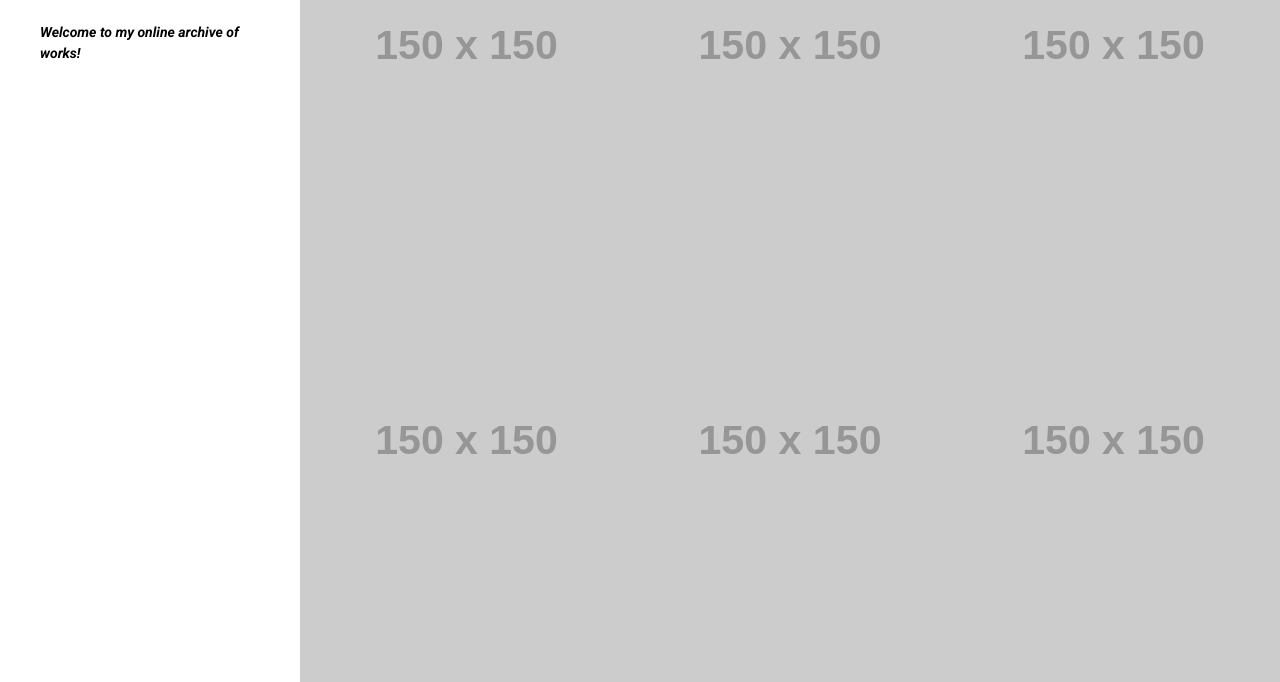
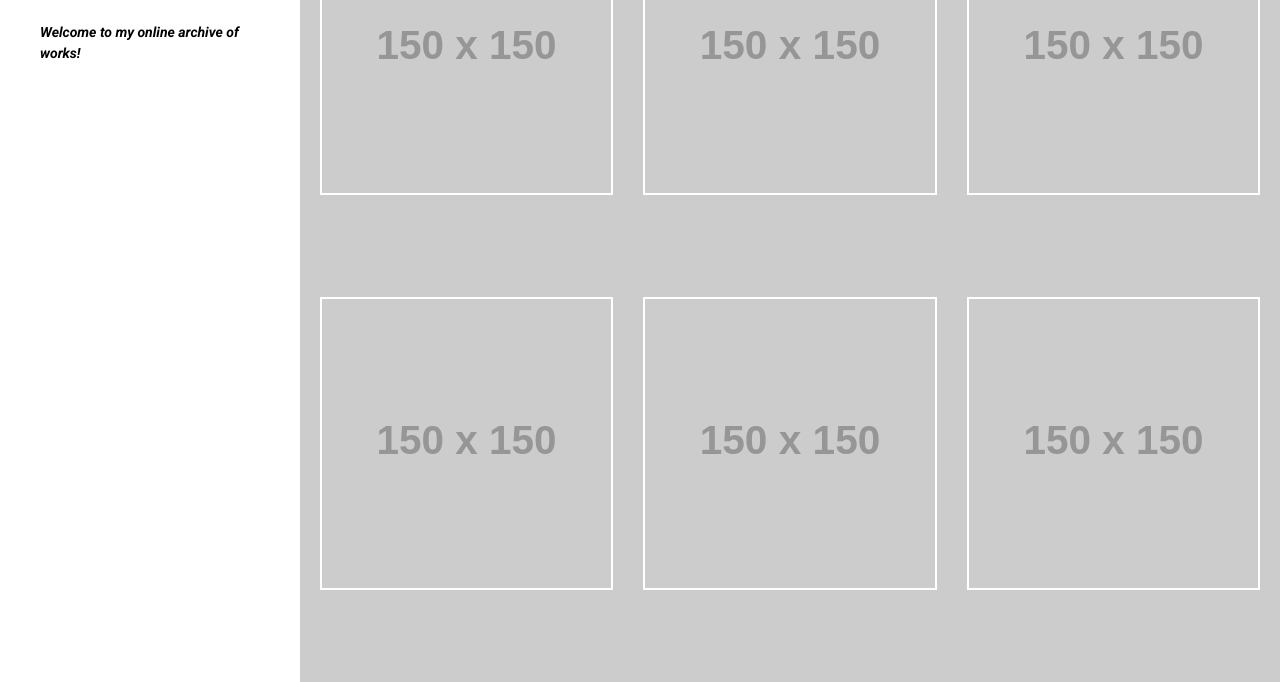
Before and after one commit to yoshua2001/JoshuaHaswell.github.io, a plain HTML site: page online_archive.html in a window 1280 px wide. Shown: the part 118-800 px from the top of the page. Drawn offline with nearby package versions, Linux system fonts and the light colour scheme; placeholder pictures from the web are drawn by us.

Commit message:
Update online_archive.html

```diff
--- a/online_archive.html
+++ b/online_archive.html
@@ -112,6 +112,7 @@
             aspect-ratio: 1; /* Ensure square images */
             object-fit: cover; /* Ensure images are not stretched */
             cursor: pointer; /* Pointer cursor for clickable images */
+		border: 2px solid #fff; /* Optional: Add a border */
 
         }
         #grid-container img:hover {
```
